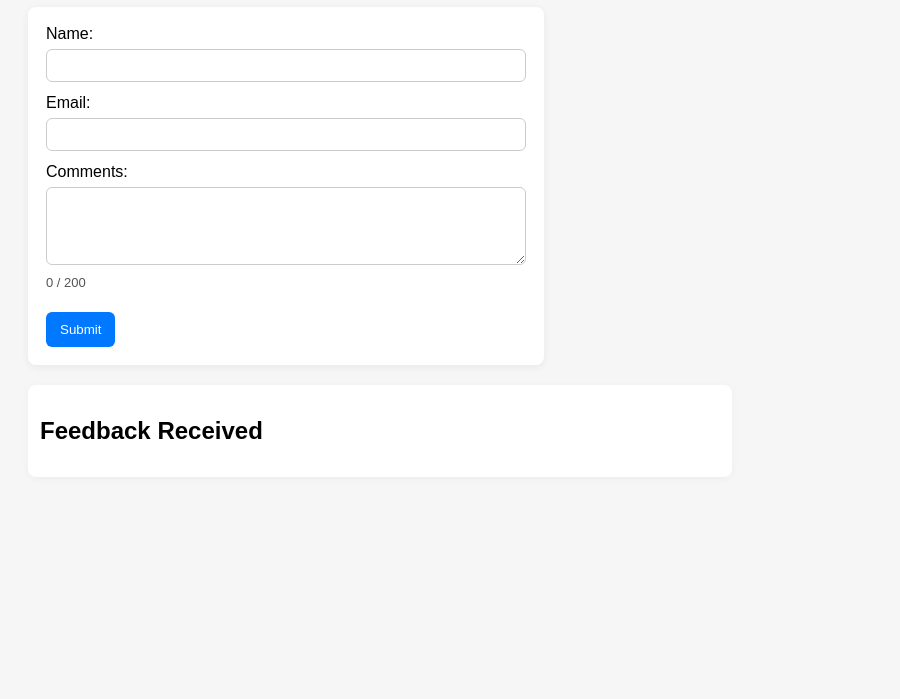
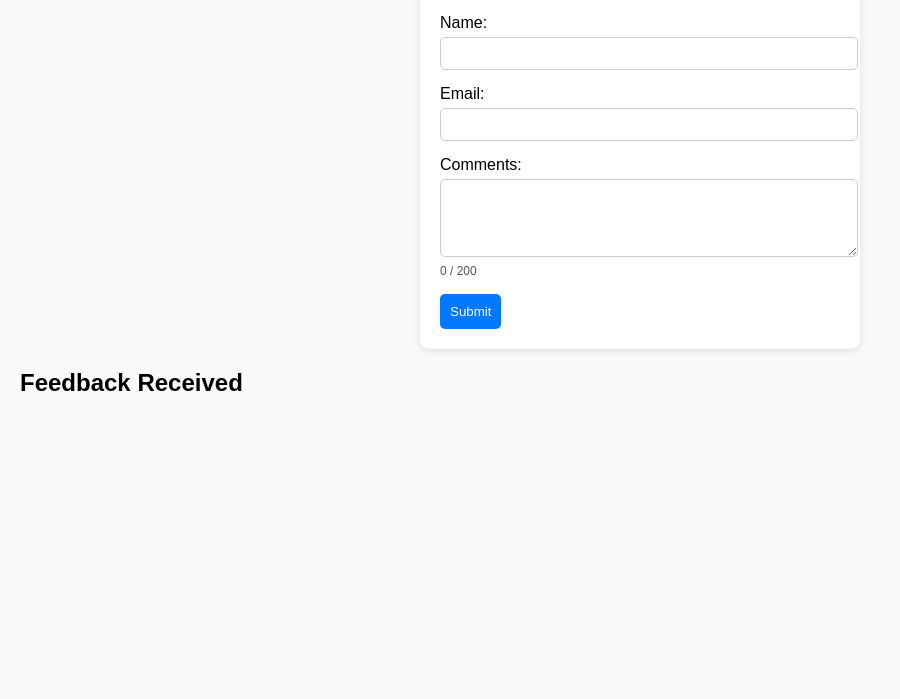
Before and after one commit to jessicamariediaz/cc_8, a plain HTML site: page index.html in a window 1280 px wide. Shown: the part 101-800 px from the top of the page, without its empty margins (0-900 px from the left). Drawn offline with Linux system fonts and the light colour scheme.

Commit message:
reformatting style.css

```diff
--- a/cp_1.js
+++ b/cp_1.js
@@ -0,0 +1 @@
+//step 3
--- a/style.css
+++ b/style.css
@@ -1,9 +1,69 @@
-body { font-family: Arial, sans-serif; padding: 20px; background: #f6f6f6; }
-form { background: #fff; padding: 18px; border-radius: 8px; max-width: 480px; margin-bottom: 20px; box-shadow: 0 2px 8px rgba(0,0,0,0.06); }
-label { display: block; margin-bottom: 12px; }
-input, textarea { width: 100%; padding: 8px; margin-top: 6px; box-sizing: border-box; border: 1px solid #ccc; border-radius: 6px; }
-button { margin-top: 10px; padding: 10px 14px; border-radius: 6px; border: none; background: #0078ff; color: white; cursor: pointer; }
-#char-count { display: block; margin-top: 6px; color: #555; font-size: 13px; }
-.tooltip { position: absolute; padding: 6px 8px; border-radius: 4px; background: black; color: white; font-size: 12px; display: none; pointer-events: none; z-index: 1000; white-space: nowrap; }
-#feedback-display { background: white; padding: 12px; border-radius: 8px; max-width: 680px; box-shadow: 0 2px 8px rgba(0,0,0,0.04); }
-.feedback-entry { border-bottom: 1px solid #eee; padding: 10px 0; }
+body {
+  font-family: Arial, sans-serif;
+  background-color: #f9f9f9;
+  margin: 20px;
+}
+
+h1 {
+  text-align: center;
+}
+
+form {
+  background: white;
+  padding: 20px;
+  border-radius: 10px;
+  max-width: 400px;
+  margin: 20px auto;
+  box-shadow: 0 2px 8px rgba(0,0,0,0.1);
+}
+
+label {
+  display: block;
+  margin-top: 15px;
+}
+
+input, textarea {
+  width: 100%;
+  padding: 8px;
+  margin-top: 5px;
+  border: 1px solid #ccc;
+  border-radius: 5px;
+}
+
+button {
+  margin-top: 15px;
+  background: #0078ff;
+  color: white;
+  padding: 10px;
+  border: none;
+  border-radius: 5px;
+  cursor: pointer;
+}
+
+button:hover {
+  background: #005fcc;
+}
+
+#char-count {
+  font-size: 12px;
+  color: #555;
+}
+
+.tooltip {
+  position: absolute;
+  background: black;
+  color: white;
+  padding: 5px 8px;
+  border-radius: 4px;
+  font-size: 12px;
+  display: none;
+}
+
+.feedback-entry {
+  background: #fff;
+  margin: 10px auto;
+  padding: 10px;
+  border-radius: 8px;
+  max-width: 400px;
+  box-shadow: 0 1px 4px rgba(0,0,0,0.1);
+}
```
Also changed, not shown: index.html (+0 -1 lines).
